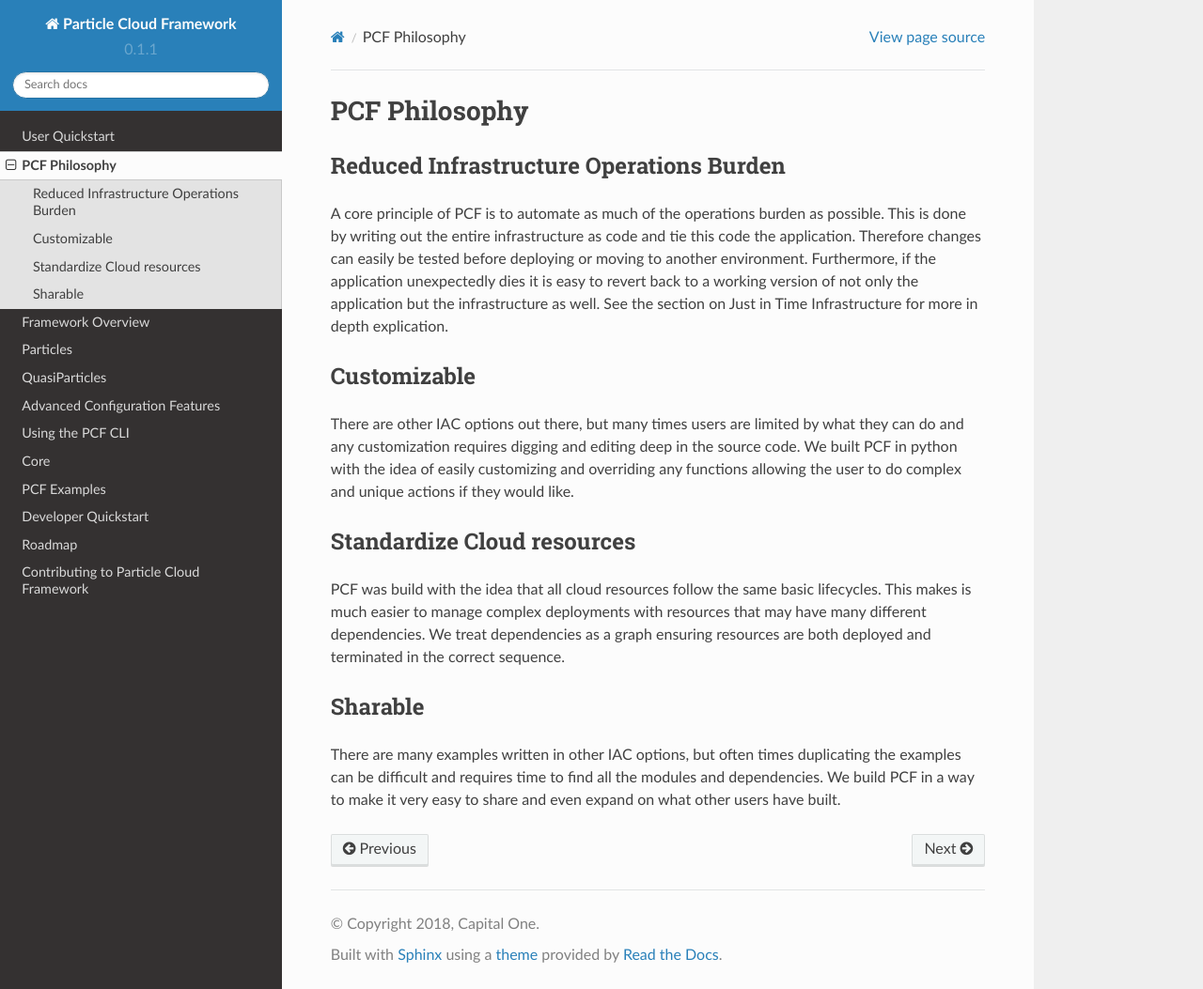
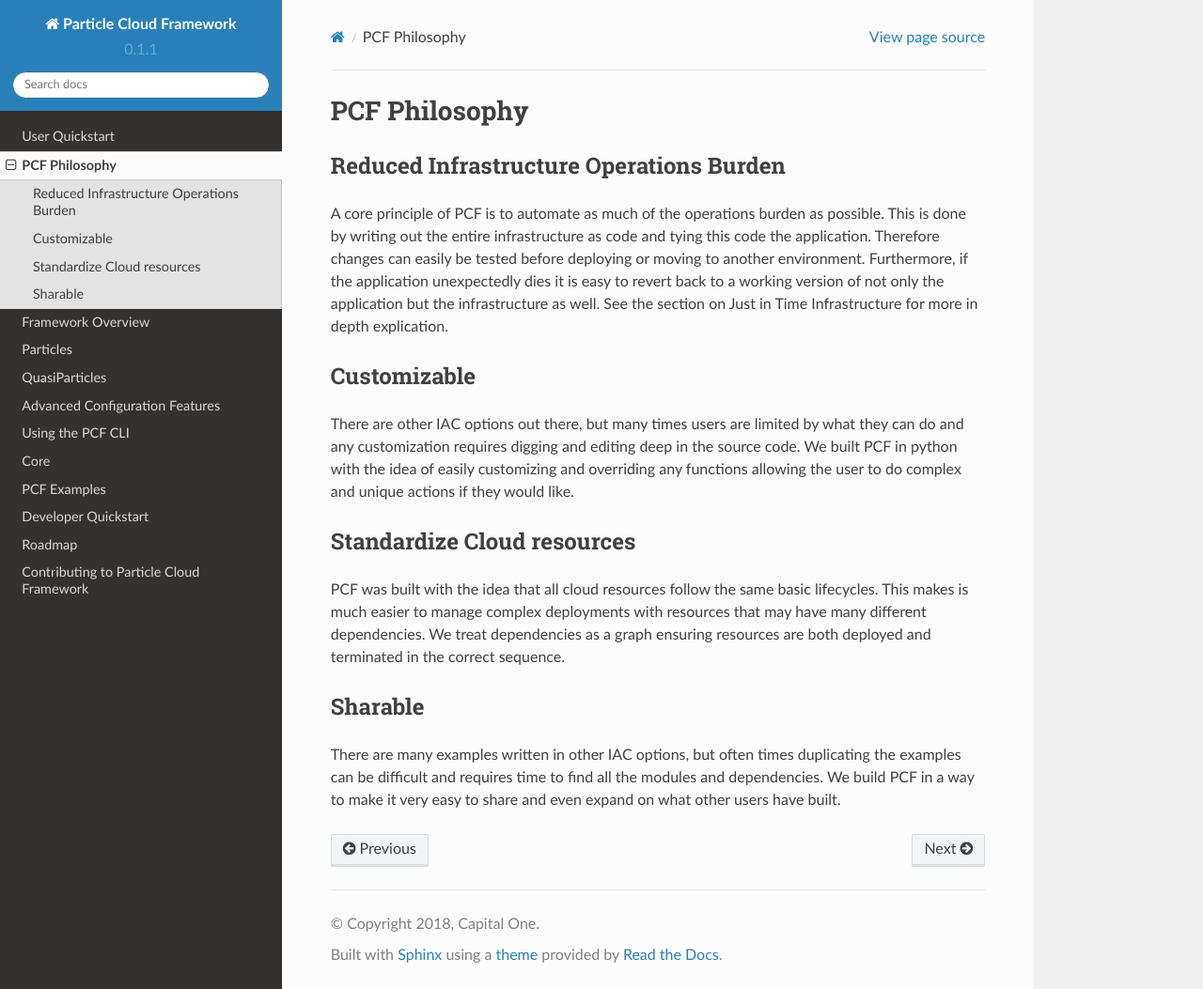
Before and after one commit to capitalone/Particle-Cloud-Framework, a Sphinx documentation site: the page built from docs/source/sections/philosophy.rst, in a window 1280 px wide and 1053 px high. Shown: the whole window at 94% size. Built offline with Sphinx 7.4.7 and the Read the Docs theme 2.0.0, drawn with Linux system fonts in a browser that asks for light colours; pages that are not in the unit, such as notebooks, are missing from menus.

Commit message:
fix typos

```diff
--- a/docs/source/sections/philosophy.rst
+++ b/docs/source/sections/philosophy.rst
@@ -6,7 +6,7 @@ PCF Philosophy
 Reduced Infrastructure Operations Burden
 ----------------------------------------
 A core principle of PCF is to automate as much of the operations burden as possible. This is done by writing out
-the entire infrastructure as code and tie this code the application. Therefore changes can easily be tested before deploying
+the entire infrastructure as code and tying this code the application. Therefore changes can easily be tested before deploying
 or moving to another environment. Furthermore, if the application unexpectedly dies it is easy to revert back to a working version
 of not only the application but the infrastructure as well. See the section on Just in Time Infrastructure for more in depth
 explication.
@@ -21,7 +21,7 @@ allowing the user to do complex and unique actions if they would like.
 
 Standardize Cloud resources
 ---------------------------
-PCF was build with the idea that all cloud resources follow the same basic lifecycles. This makes is much easier to manage
+PCF was built with the idea that all cloud resources follow the same basic lifecycles. This makes is much easier to manage
 complex deployments with resources that may have many different dependencies. We treat dependencies as a graph ensuring resources
 are both deployed and terminated in the correct sequence.
 
```
